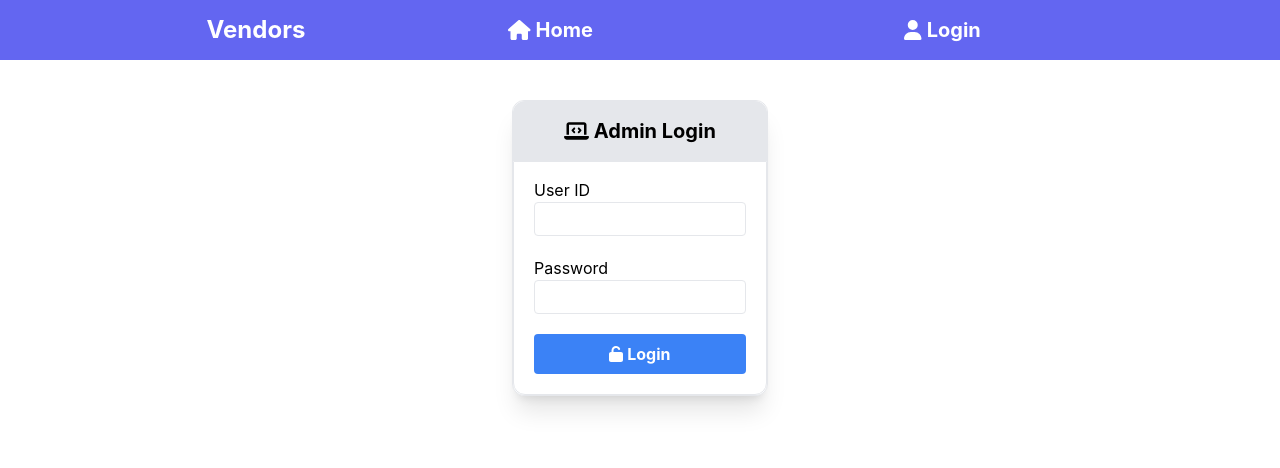
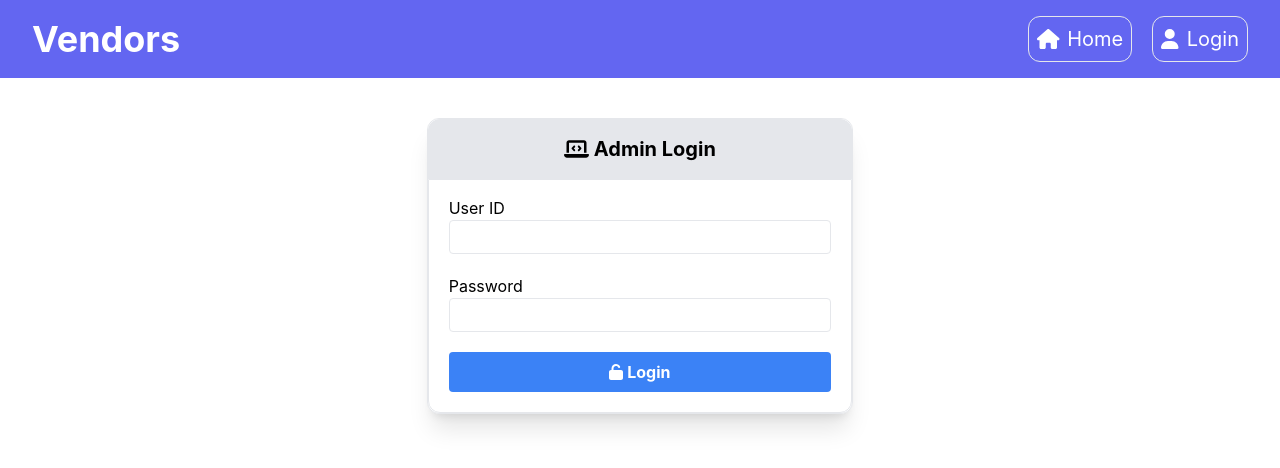
Before and after one commit to Anshualawa/myResto, a React (Create React App) app in the folder restaurant-app/: page /login in a window 1280 px wide. Shown: the top 468 px of the page. Built offline with nearby package versions, Linux system fonts and the light colour scheme.

Commit message:
Mobile responsive

```diff
--- a/restaurant-app/src/component/Login.js
+++ b/restaurant-app/src/component/Login.js
@@ -4,7 +4,7 @@ import { faUnlock, faLaptopCode } from '@fortawesome/free-solid-svg-icons';
 import { useNavigate } from 'react-router-dom';
 import NavBarManu from './NavBarManu';
 const Login = () => {
-    document.title='Login | Alawa';
+    document.title = 'Login | Alawa';
     const navigate = useNavigate();
     const [user, setUser] = useState(null);
     const [password, setPassword] = useState(null);
@@ -29,7 +29,7 @@ const Login = () => {
     return (
         <>
             <NavBarManu />
-            <div className='w-2/5 lg:w-1/5 m-auto text-left mt-10 border shadow-xl rounded-xl bg-white'>
+            <div className='w-3/4 md:w-2/4 lg:w-1/3 m-auto text-left mt-10 border shadow-xl rounded-xl bg-white'>
                 <h1 className='text-xl font-bold py-3 lg:py-4 text-center bg-gray-200 rounded-t-xl'>
                     <FontAwesomeIcon icon={faLaptopCode} /> Admin Login
                 </h1>
--- a/restaurant-app/src/component/NavBarManu.js
+++ b/restaurant-app/src/component/NavBarManu.js
@@ -1,30 +1,50 @@
 import React, { Component } from 'react';
 import { Link } from 'react-router-dom';
 import { FontAwesomeIcon } from '@fortawesome/react-fontawesome';
-import { faHome, faList, faSearch, faAdd, faUser } from '@fortawesome/free-solid-svg-icons';
+import { faHome, faList, faSearch, faAdd, faUser, faBars } from '@fortawesome/free-solid-svg-icons';
 
-class NavBarManu extends Component {
+class NavBarMenu extends Component {
+    constructor(props) {
+        super(props);
+        this.state = {
+            showMenu: false
+        };
+    }
+
+    toggleMenu = () => {
+        this.setState(prevState => ({
+            showMenu: !prevState.showMenu
+        }));
+    };
+
     render() {
+        const { showMenu } = this.state;
+
         return (
-            <div>
-                <div className='w-full m-auto flex justify-center bg-indigo-500 text-white'>
-                    <div className='w-1/6 flex justify-center items-center '><p className='text-2xl font-bold'><Link to="/">Vendors</Link></p></div>
-                    <div className='w-3/5'>
-                        <div className='flex py-2 justify-between gap-4 '>
-                            <div className='p-2 text-xl hover:shadow hover:bg-slate-200 font-bold hover:text-black rounded-md  size-full text-center'><Link to="/"><FontAwesomeIcon icon={faHome} /> Home</Link></div>
+            <div className="bg-indigo-500 text-white">
+                <div className='container mx-auto px-4 md:px-6 lg:px-8'>
+                    <div className='flex justify-between items-center py-4'>
+                        <div className='flex items-center'>
+                            <p className='text-2xl md:text-3xl lg:text-4xl font-bold'><Link to="/">Vendors</Link></p>
+                        </div>
+                        <div className='md:hidden'>
+                            <button onClick={this.toggleMenu} className="text-xs hover:bg-slate-200 hover:text-black p-2">
+                                Menu <FontAwesomeIcon icon={faBars} />
+                            </button>
+                        </div>
+                        <div className={`md:flex justify-between items-center gap-5 ${showMenu ? 'block' : 'hidden'}`}>
+                            <NavLink to="/" icon={faHome}>Home</NavLink>
                             {
                                 localStorage.getItem('login') ?
                                     <>
-                                        <div className='p-2 text-xl hover:shadow hover:bg-slate-200 font-bold hover:text-black rounded-md  size-full text-center'><Link to="/list"><FontAwesomeIcon icon={faList} /> List</Link></div>
-                                        <div className='p-2 text-xl hover:shadow hover:bg-slate-200 font-bold hover:text-black rounded-md  size-full text-center'><Link to="/create"><FontAwesomeIcon icon={faAdd} /> Create</Link></div>
-                                        <div className='p-2 text-xl hover:shadow hover:bg-slate-200 font-bold hover:text-black rounded-md  size-full text-center'><Link to="/search"><FontAwesomeIcon icon={faSearch} /> Search</Link></div>
-                                        <div className='p-2 text-xl hover:shadow hover:bg-slate-200 font-bold hover:text-black rounded-md  size-full text-center'><Link to="/logout"><FontAwesomeIcon icon={faUser} /> Logout</Link></div>
+                                        <NavLink to="/list" icon={faList}>List</NavLink>
+                                        <NavLink to="/create" icon={faAdd}>Create</NavLink>
+                                        <NavLink to="/search" icon={faSearch}>Search</NavLink>
+                                        <NavLink to="/logout" icon={faUser}>Logout</NavLink>
                                     </>
                                     :
-                                    <div className='p-2 text-xl hover:shadow hover:bg-slate-200 font-bold hover:text-black rounded-md  size-full text-center'><Link to="/login"><FontAwesomeIcon icon={faUser} /> Login</Link></div>
+                                    <NavLink to="/login" icon={faUser}>Login</NavLink>
                             }
-                            {/* <div className='p-2 text-xl hover:shadow hover:bg-slate-200 font-bold hover:text-black rounded-md  size-full'><Link to="/details">Details</Link></div> */}
-                            {/* <div className='p-2 hover:shadow hover:bg-slate-200 font-bold hover:text-black rounded-md  size-full'><Link to="/update">Update</Link></div> */}
                         </div>
                     </div>
                 </div>
@@ -33,4 +53,13 @@ class NavBarManu extends Component {
     }
 }
 
-export default NavBarManu;
+const NavLink = ({ to, icon, children }) => (
+    <div className='p-2 text-xs md:text-lg lg:text-xl hover:bg-slate-200 hover:text-black rounded-xl border'>
+        <Link to={to} className="flex items-center">
+            <FontAwesomeIcon icon={icon} className="mr-2" />
+            {children}
+        </Link>
+    </div>
+);
+
+export default NavBarMenu;
--- a/restaurant-app/src/component/RestaurantCreate.js
+++ b/restaurant-app/src/component/RestaurantCreate.js
@@ -1,6 +1,6 @@
 import React, { Component } from 'react';
 import { FontAwesomeIcon } from '@fortawesome/react-fontawesome';
-import { faHotel, faAdd } from '@fortawesome/free-solid-svg-icons';
+import { faHotel, faAdd, faPenToSquare, faTrash, faL } from '@fortawesome/free-solid-svg-icons';
 import NavBarManu from './NavBarManu';
 // import { useNavigate } from 'react-router-dom';
 class RestaurantCreate extends Component {
@@ -64,6 +64,38 @@ class RestaurantCreate extends Component {
                             onClick={() => { this.create() }}> <FontAwesomeIcon icon={faAdd} /> Add Restaurant</button>
                     </div>
                 </div>
+
+
+                {
+                    this.state.name ?
+                        <div className='mt-5 w-2/3 m-auto bg-gray-50 border'>
+                            <div className="overflow-x-auto ">
+                                <table className="table-auto border min-w-full divide-y divide-gray-200">
+                                    <thead className='bg-gray-50 '>
+                                        <tr>
+                                            <th className='px-1 py-1 md:px-6 md:py-3 text-xs md:text-md lg:text-lg text-left font-medium text-gray-500 uppercase tracking-wider'>Name</th>
+                                            <th className='px-1 py-1 md:px-6 md:py-3 text-xs md:text-md lg:text-lg text-left font-medium text-gray-500 uppercase tracking-wider'>Email</th>
+                                            <th className='px-1 py-1 md:px-6 md:py-3 text-xs md:text-md lg:text-lg text-left font-medium text-gray-500 uppercase tracking-wider'>Address</th>
+                                            <th className='px-1 py-1 md:px-6 md:py-3 text-xs md:text-md lg:text-lg text-center font-medium text-gray-500 uppercase tracking-wider'>Rating</th>
+                                        </tr>
+                                    </thead>
+                                    <tbody className='bg-white divide-y divide-gray-200'>
+                                        <tr className="hover:bg-gray-100">
+                                            <td className='px-1 py-1 md:px-6 md:py-3 text-xs md:text-md lg:text-lg text-left whitespace-nowrap'>{this.state.name}</td>
+                                            <td className='px-1 py-1 md:px-6 md:py-3 text-xs md:text-md lg:text-lg text-left whitespace-nowrap'>{this.state.email}</td>
+                                            <td className='px-1 py-1 md:px-6 md:py-3 text-xs md:text-md lg:text-lg text-left whitespace-nowrap'>{this.state.address}</td>
+                                            <td className='px-1 py-1 md:px-6 md:py-3 text-xs md:text-md lg:text-lg text-center whitespace-nowrap'>{this.state.rating}</td>
+                                        </tr>
+                                    </tbody>
+                                </table>
+
+                            </div>
+                        </div>
+                        : ''
+                }
+
+
+
             </>
 
         );
--- a/restaurant-app/src/component/RestaurantUpdate.js
+++ b/restaurant-app/src/component/RestaurantUpdate.js
@@ -42,6 +42,8 @@ function RestaurantUpdate() {
     }
 
     return (
+        <>
+            <NavBarManu />
             <div className="max-w-lg mx-auto mt-8 p-6 bg-white border rounded-lg shadow-lg">
                 <h1 className="text-2xl font-semibold mb-4">Restaurant Details Update</h1>
                 <form onSubmit={(event) => { event.preventDefault(); Update(); }}>
@@ -77,6 +79,7 @@ function RestaurantUpdate() {
                     </div>
                 </form>
             </div>
+        </>
     );
 }
 
```
Also changed, not shown: restaurant-app/src/component/RestaurantList.js (+13 -13 lines), 1 other file (tests, documents, lock files or other folders). Lines whose indentation alone changed are shown as unchanged.
